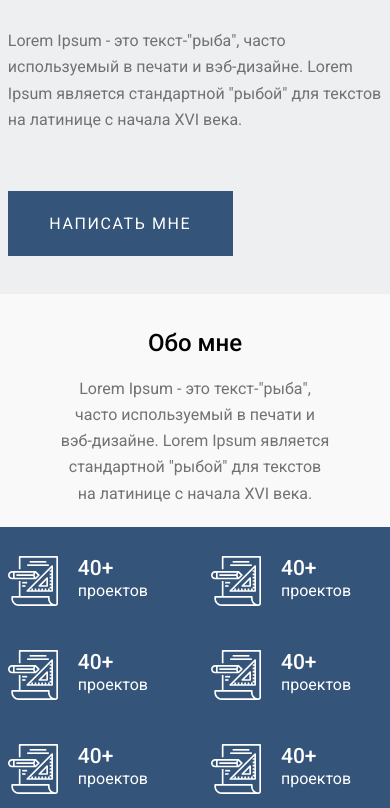
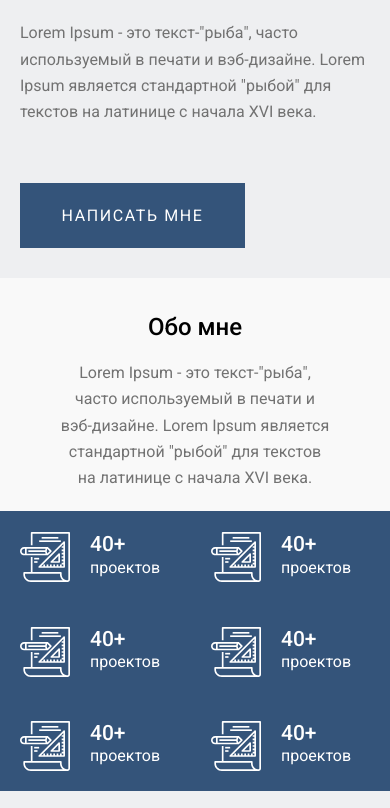
Before and after one commit to KRybiy/Hillel_lesson_10, a plain HTML site: page index.html in a window 390 px wide. Shown: the part 208-1016 px from the top of the page. Drawn offline with Linux system fonts and the light colour scheme.

Commit message:
changed some styles

```diff
--- a/assets/css/style.css
+++ b/assets/css/style.css
@@ -187,10 +187,7 @@ a {
   font-weight: 400;
 }
 @media only screen and (max-width: 1200px) {
-  .container {
-    width: 90%;
-    padding: 2%;
-  }
+
   .container-sm {
     width: 60%;
     margin: 0 auto;
@@ -218,10 +215,7 @@ a {
 }
 
 @media only screen and (max-width: 768px) {
-  .container {
-    width: 100%;
-    padding: 2%;
-  }
+
   .container-sm {
     width: 70%;
     margin: 0 auto;
```
